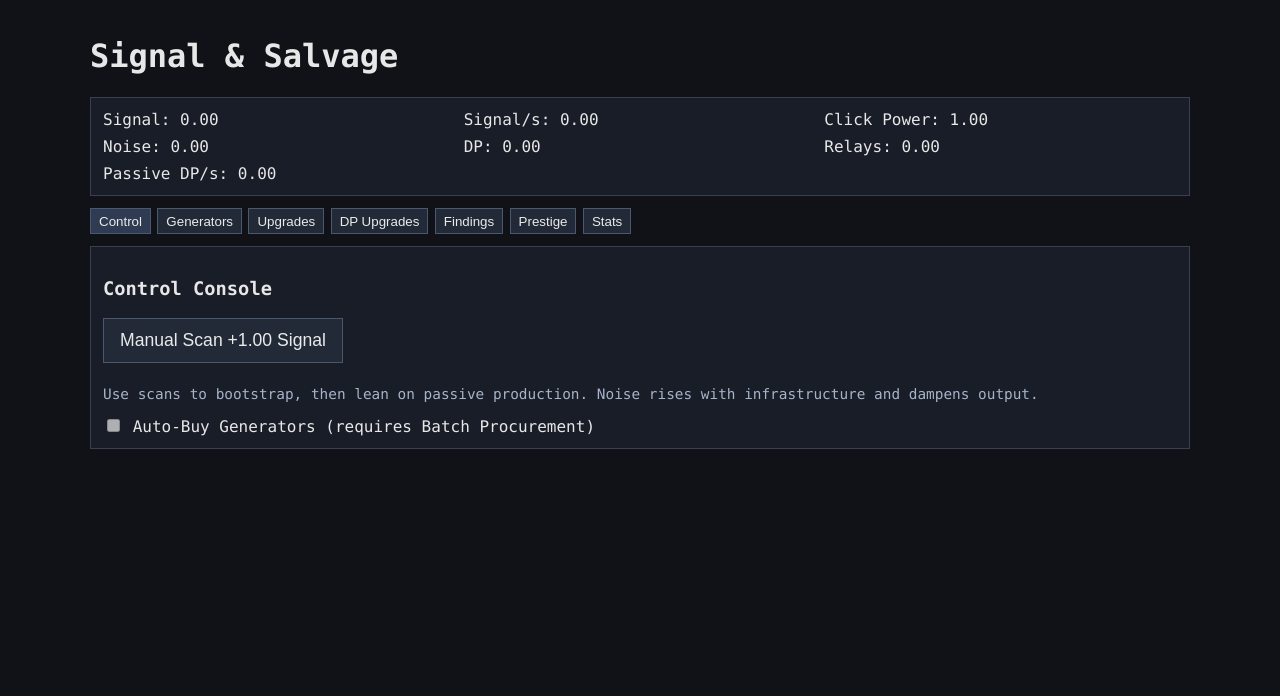
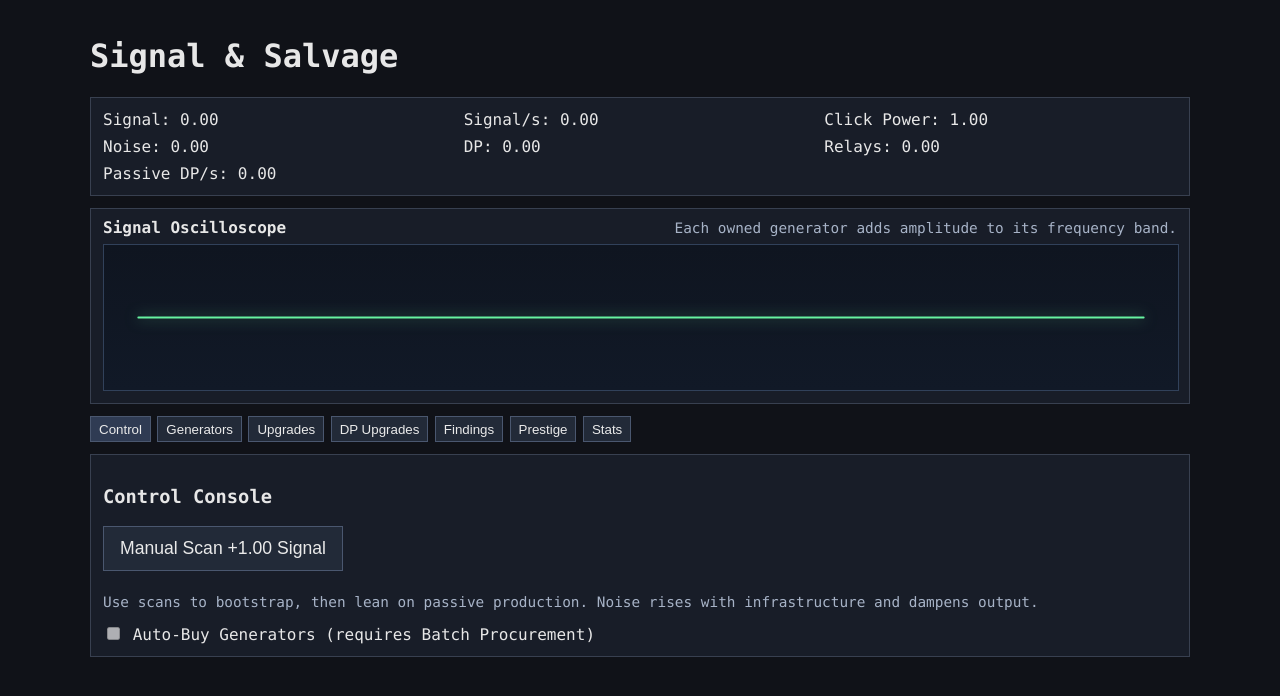
Before and after one commit to jjlyon/web-incremental, a React (Vite) app: page / in a window 1280 px wide. Shown: the top 696 px of the page. Built offline with nearby package versions, Linux system fonts and the light colour scheme.

Commit message:
Add composite sine-wave generator animation

```diff
--- a/src/App.tsx
+++ b/src/App.tsx
@@ -9,6 +9,13 @@ import { GeneratorId, TabName } from './game/types';
 const tabs: TabName[] = ['Control', 'Generators', 'Upgrades', 'DP Upgrades', 'Findings', 'Prestige', 'Stats'];
 const OFFLINE_TICK_CHUNK_SECONDS = 1;
 const MAX_OFFLINE_SECONDS = 60 * 60;
+const WAVE_WIDTH = 1040;
+const WAVE_HEIGHT = 150;
+const WAVE_SAMPLE_STEP = 4;
+const WAVE_SPEED = 1.8;
+const WAVE_FREQUENCIES = [0.45, 0.9, 1.8, 3, 4.8, 7.2];
+
+const generatorWaveOrder: GeneratorId[] = ['scanner', 'dish', 'sifter', 'probe', 'supercomputer', 'correlator'];
 
 function App() {
   const [state, dispatch] = useReducer(gameReducer, undefined, createInitialState);
@@ -245,6 +252,25 @@ function App() {
   };
 
   const sanityIssues = runSanityChecks(state);
+  const waveTime = performance.now() / 1000;
+  const generatorWaveAmplitudes = generatorWaveOrder.map((generatorId) => state.generators[generatorId] * 0.06);
+  const totalWaveAmplitude = generatorWaveAmplitudes.reduce((sum, amplitude) => sum + amplitude, 0);
+  const amplitudeNormalizer = Math.max(1, totalWaveAmplitude / 36);
+  const wavePath = (() => {
+    const baseline = WAVE_HEIGHT / 2;
+    let path = '';
+    for (let x = 0; x <= WAVE_WIDTH; x += WAVE_SAMPLE_STEP) {
+      const xRatio = x / WAVE_WIDTH;
+      let y = baseline;
+      for (let index = 0; index < generatorWaveOrder.length; index += 1) {
+        const amplitude = generatorWaveAmplitudes[index] / amplitudeNormalizer;
+        const radians = xRatio * WAVE_FREQUENCIES[index] * Math.PI * 2 + waveTime * WAVE_SPEED;
+        y += Math.sin(radians) * amplitude;
+      }
+      path += `${x === 0 ? 'M' : 'L'}${x},${y.toFixed(2)} `;
+    }
+    return path.trim();
+  })();
 
   return (
     <div className="app">
@@ -257,6 +283,17 @@ function App() {
         <div>DP: {formatNumber(state.dp)}</div>
         <div>Relays: {formatNumber(state.relays)}</div>
         <div>Passive DP/s: {formatNumber(passiveDpPerSecond)}</div>
+      </div>
+
+      <div className="panel wave-panel">
+        <div className="wave-header">
+          <strong>Signal Oscilloscope</strong>
+          <span className="muted">Each owned generator adds amplitude to its frequency band.</span>
+        </div>
+        <svg viewBox={`0 0 ${WAVE_WIDTH} ${WAVE_HEIGHT}`} className="wave-display" role="img" aria-label="Live composite generator wave">
+          <path d={`M0,${WAVE_HEIGHT / 2} H${WAVE_WIDTH}`} className="wave-baseline" />
+          <path d={wavePath} className="wave-line" />
+        </svg>
       </div>
 
       <div className="tabs">
--- a/src/styles.css
+++ b/src/styles.css
@@ -54,3 +54,39 @@ button:disabled { opacity: 0.5; cursor: not-allowed; }
 .actions { display: flex; gap: 0.35rem; flex-wrap: wrap; }
 textarea { width: 100%; margin-top: 0.3rem; background: #0f131b; color: #d4d8df; border: 1px solid #48556e; }
 .muted { color: #a7b3c7; font-size: 0.9rem; }
+
+
+.wave-panel {
+  padding: 0.6rem 0.75rem 0.75rem;
+}
+
+.wave-header {
+  display: flex;
+  justify-content: space-between;
+  align-items: baseline;
+  gap: 0.75rem;
+  margin-bottom: 0.4rem;
+}
+
+.wave-display {
+  display: block;
+  width: 100%;
+  height: 145px;
+  background: linear-gradient(180deg, #0f1520 0%, #111927 100%);
+  border: 1px solid #31415a;
+}
+
+.wave-baseline {
+  stroke: #30415a;
+  stroke-width: 1;
+  stroke-dasharray: 4 5;
+}
+
+.wave-line {
+  fill: none;
+  stroke: #67f3a1;
+  stroke-width: 2;
+  stroke-linejoin: round;
+  stroke-linecap: round;
+  filter: drop-shadow(0 0 7px rgba(103, 243, 161, 0.55));
+}
```
